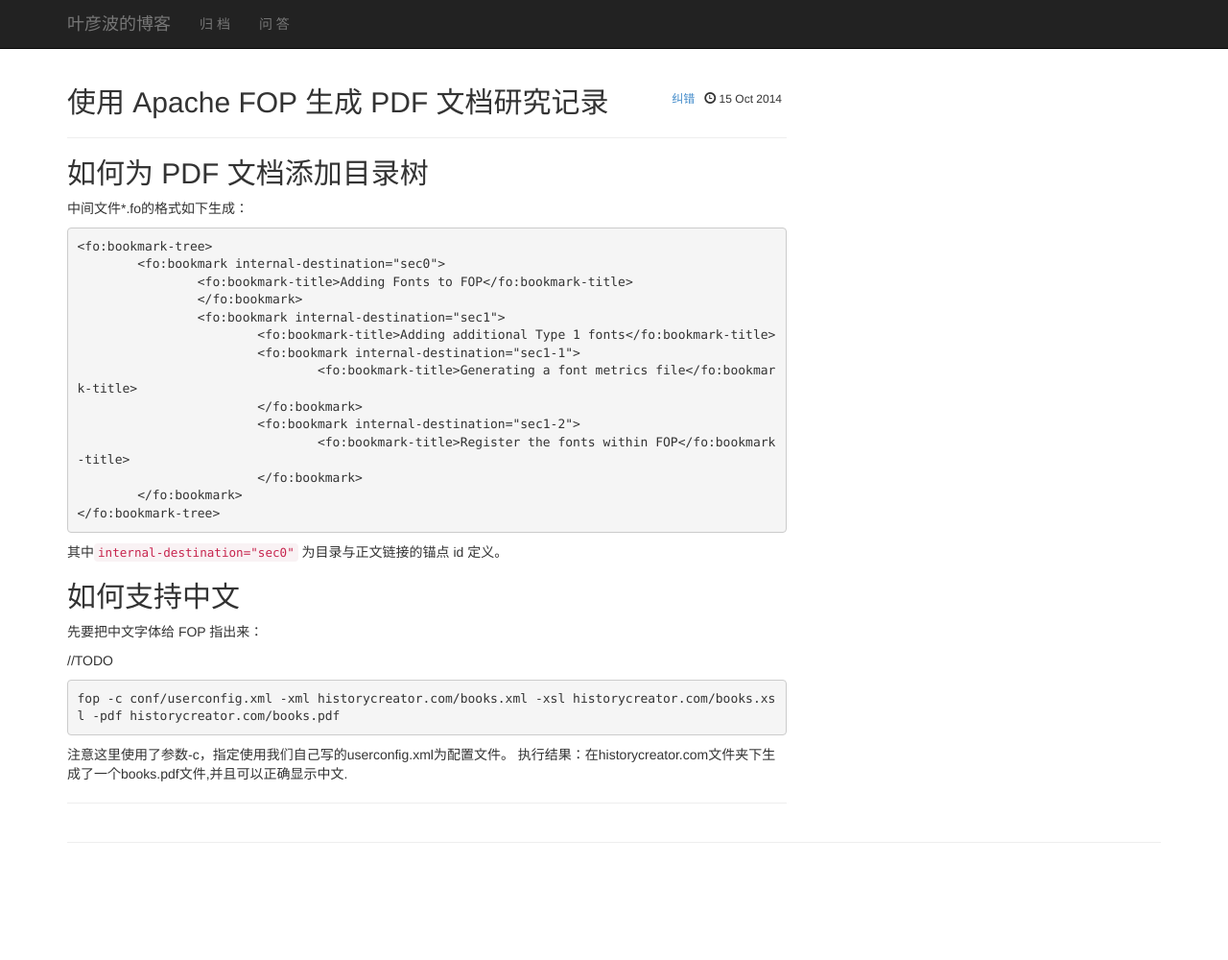
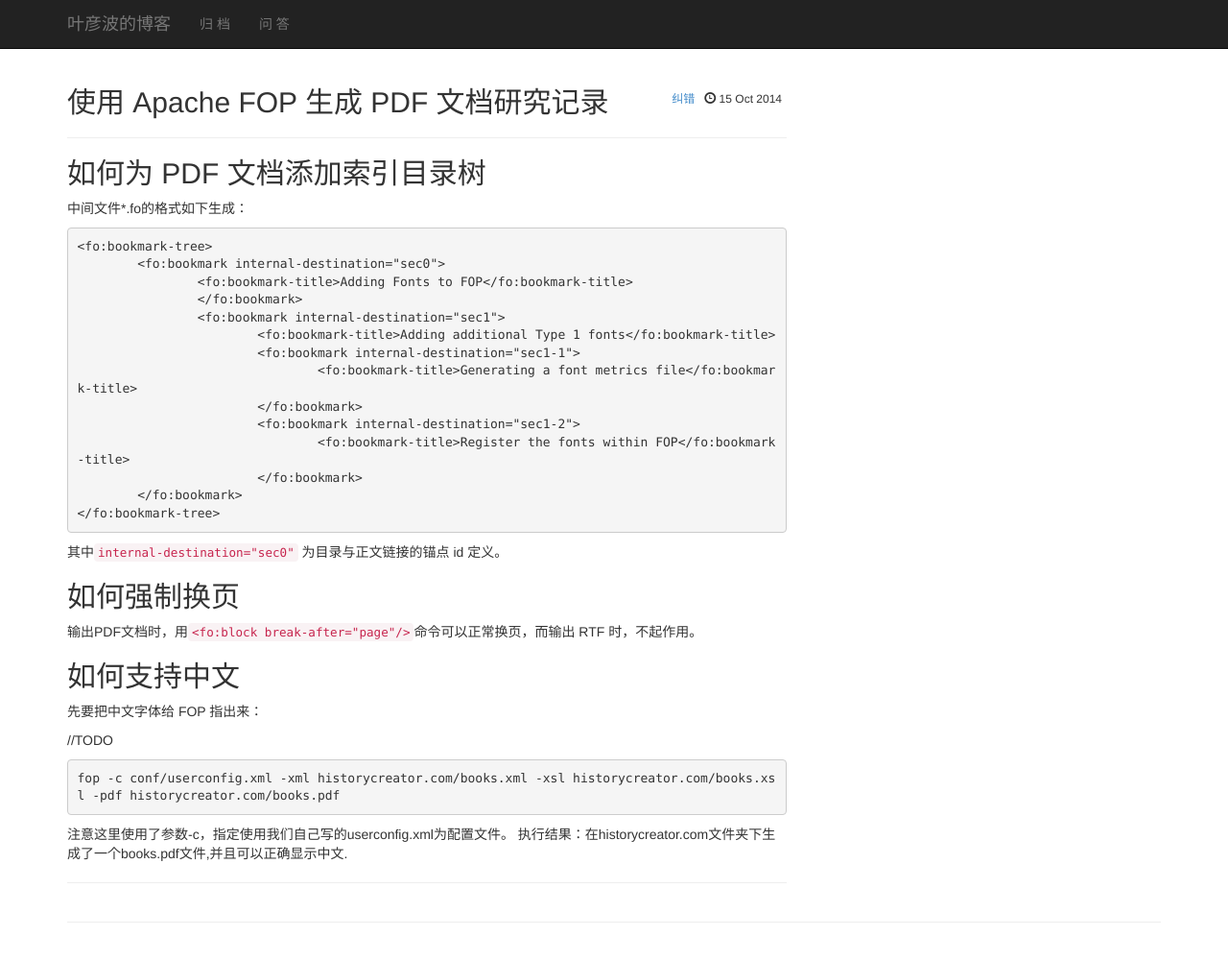
Before and after one commit to yeyanbo/yeyanbo.github.io, a Jekyll site: the page built from _posts/2014-10-15-apache-fop-generate-pdf-research.md, in a window 1280 px wide and 1062 px high. Shown: the top 1000 px of the window at 96% size. Built offline with Jekyll 4.4.1, drawn with Linux system fonts in a browser that asks for light colours; nearby versions of some CDN libraries; library files that are not in the unit come from our copies; Markdown is read by kramdown in place of the engine named in the settings.

`````diff
--- a/_posts/2014-10-15-apache-fop-generate-pdf-research.md
+++ b/_posts/2014-10-15-apache-fop-generate-pdf-research.md
@@ -1,11 +1,11 @@
 ---
 layout: post
 title: 使用 Apache FOP 生成 PDF 文档研究记录
-tags: [fop, pdf, java]
+tags: [fop, pdf, rtf, java]
 ---
 
-如何为 PDF 文档添加目录树
---------------------------------------------------
+如何为 PDF 文档添加索引目录树
+---------------------------------
 中间文件*.fo的格式如下生成：
 
 ````xml
@@ -27,6 +27,11 @@
 
 其中``internal-destination="sec0"`` 为目录与正文链接的锚点 id 定义。
 
+如何强制换页
+--------------------------------
+
+输出PDF文档时，用``<fo:block  break-after="page"/>``命令可以正常换页，而输出 RTF 时，不起作用。
+
 如何支持中文
 -------------------------------------
 
`````
